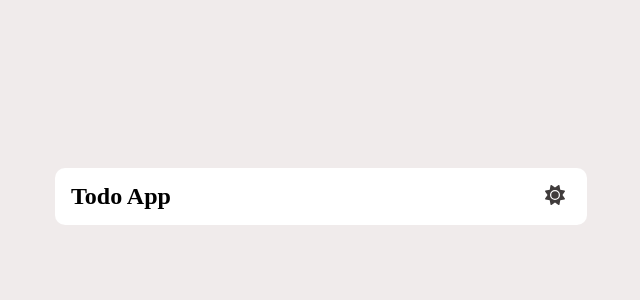
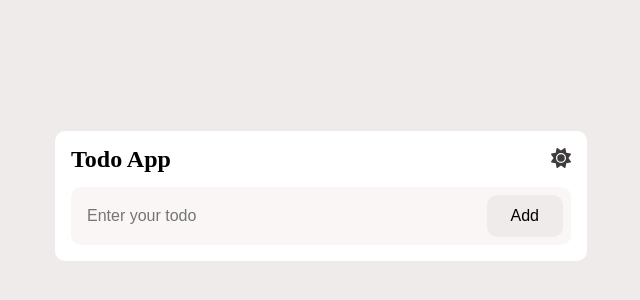
Before and after one commit to jeyofdev/todo-app-angular, an Angular app: page / in a window 1280 px wide. Shown: the part 220-520 px from the top of the page, without its empty margins (319-959 px from the left). Built offline with nearby package versions, Linux system fonts and the light colour scheme.

Commit message:
feat : input to add new todo

```diff
--- a/src/app/app.component.html
+++ b/src/app/app.component.html
@@ -1,5 +1,6 @@
 <div class="container" [ngClass]="{ dark: darkMode === 'dark' }">
 	<div class="content-box" [ngClass]="{ dark: darkMode === 'dark' }">
+		<div class="content-top-box">
 			<typography
 				[type]="'h1'"
 				[value]="'todo app'"
@@ -11,4 +12,7 @@
 				(icon)="OnSwitchDarkMode()"
 			></dark-mode-button>
 		</div>
+
+		<todo-form [class]="'mt-4'" [darkMode]="darkMode"></todo-form>
 	</div>
+</div>
--- a/src/app/app.component.scss
+++ b/src/app/app.component.scss
@@ -12,10 +12,7 @@
 }
 
 .content-box {
-	display: flex;
-	justify-content: space-between;
 	background: #fff;
-	text-align: center;
 	width: 100%;
 	max-width: 31.25rem; // 500px
 	padding: 1rem;
@@ -25,3 +22,8 @@
 		background: #403c3c;
 	}
 }
+
+.content-top-box {
+	display: flex;
+	justify-content: space-between;
+}
--- /dev/null
+++ b/src/app/core/components/ui/form/todo-form.component.html
@@ -0,0 +1,19 @@
+<form #form="ngForm" (ngSubmit)="onSubmit(form)">
+	<div
+		class="form-group"
+		[class]="class"
+		[ngClass]="{ dark: darkMode === 'dark' }"
+	>
+		<input
+			type="text"
+			class="form-control"
+			name="newTodo"
+			id="newTodo"
+			[placeholder]="'Enter your todo'"
+			[(ngModel)]="todoToAdd"
+		/>
+		<button type="submit" class="btn" [ngClass]="{ dark: darkMode === 'dark' }">
+			Add
+		</button>
+	</div>
+</form>
--- /dev/null
+++ b/src/app/core/components/ui/form/todo-form.component.scss
@@ -0,0 +1,40 @@
+.form-group {
+	display: flex;
+	justify-content: space-between;
+	gap: 0.5rem;
+	background-color: #f2eaea6b;
+	padding: 0.5rem;
+	border-radius: 0.625rem;
+
+	&.dark {
+		background: #565050;
+	}
+}
+
+.form-control {
+	background-color: transparent;
+	color: #b3adad;
+	font-size: 1rem;
+	width: 100%;
+	padding: 0 0.5rem;
+	border: none;
+	border-radius: 0.625rem;
+	outline: none;
+
+	&.dark {
+		color: #dad4d4;
+	}
+}
+
+.btn {
+	padding: 0.75rem 1.5rem;
+	background-color: #f0ebeb;
+	border: none;
+	border-radius: 0.625rem;
+	font-size: 1rem;
+
+	&.dark {
+		background: #353030;
+		color: #dad4d4;
+	}
+}
--- /dev/null
+++ b/src/app/core/components/ui/form/todo-form.component.ts
@@ -0,0 +1,24 @@
+import { Component, Input, OnInit } from '@angular/core';
+import { NgForm } from '@angular/forms';
+import { DarkModeEnum } from 'src/app/core/types/enums';
+
+@Component({
+	selector: 'todo-form',
+	templateUrl: './todo-form.component.html',
+	styleUrls: ['./todo-form.component.scss'],
+})
+export class TodoFormComponent implements OnInit {
+	@Input() class!: string;
+	@Input() placeholder!: string;
+	@Input() darkMode!: DarkModeEnum;
+	todoToAdd!: string;
+
+	ngOnInit(): void {
+		this.todoToAdd = '';
+	}
+
+	onSubmit(form: NgForm): void {
+		// eslint-disable-next-line no-console
+		console.log(this.todoToAdd, form);
+	}
+}
--- a/src/styles.scss
+++ b/src/styles.scss
@@ -83,7 +83,8 @@ summary,
 time,
 mark,
 audio,
-video {
+video,
+button {
 	margin: 0;
 	padding: 0;
 	border: 0;
@@ -133,3 +134,7 @@ table {
 	border-collapse: collapse;
 	border-spacing: 0;
 }
+
+.mt-4 {
+	margin-top: 16px;
+}
```
Also changed, not shown: src/app/app.module.ts (+10 -2 lines). Lines whose indentation alone changed are shown as unchanged.
